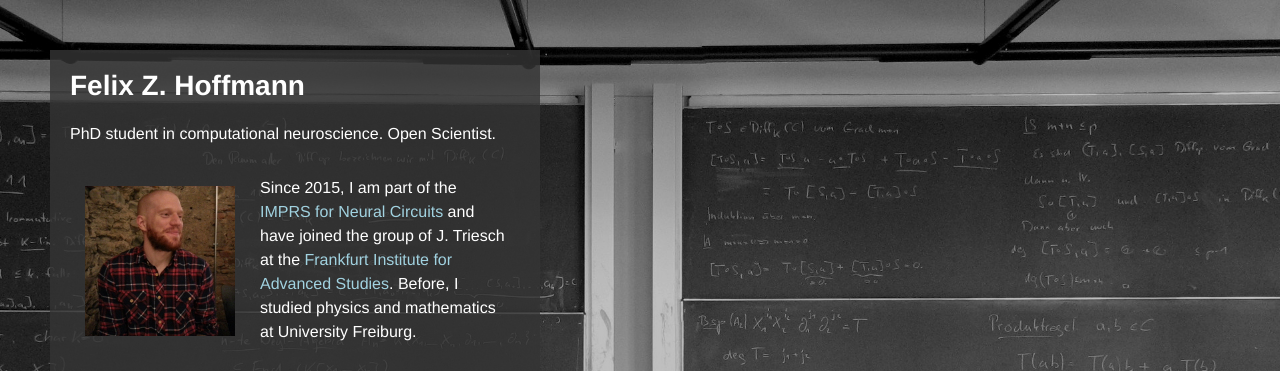
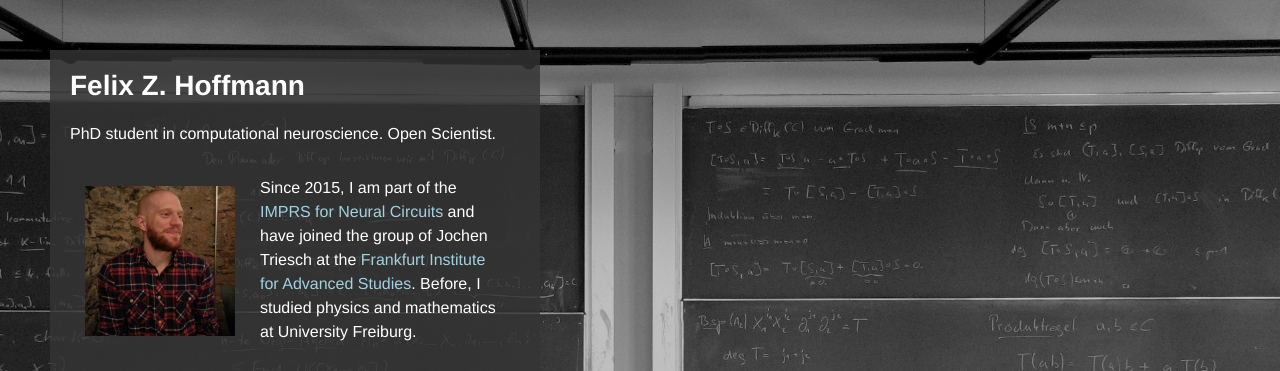
Before and after one commit to felix11h/felix11h.github.io, a plain HTML site: page index.html in a window 1280 px wide. Shown: the top 371 px of the page. Drawn offline with Linux system fonts and the light colour scheme.

```diff
--- a/index.html
+++ b/index.html
@@ -35,7 +35,7 @@
       <!-- <h2>Me</h2> -->
       <p style="margin-left:10px;margin-right:15px;margin-top:30px;text-align:lwft;">
         <img src="img/profile.jpg" width="150" style="float:left; padding-left: 5px;padding-right: 25px; margin-top: 10px;">
-        Since 2015, I am part of the <a href="http://brain.mpg.de/graduate-studies.html">IMPRS for Neural Circuits</a> and have joined the group of J. Triesch at the <a href="http://fias.uni-frankfurt.de/">Frankfurt Institute for Advanced Studies</a>. Before, I studied physics and mathematics at University Freiburg.
+        Since 2015, I am part of the <a href="http://brain.mpg.de/graduate-studies.html">IMPRS for Neural Circuits</a> and have joined the group of Jochen Triesch at the <a href="http://fias.uni-frankfurt.de/">Frankfurt Institute for Advanced Studies</a>. Before, I studied physics and mathematics at University Freiburg.
       </p>
 
 
```
